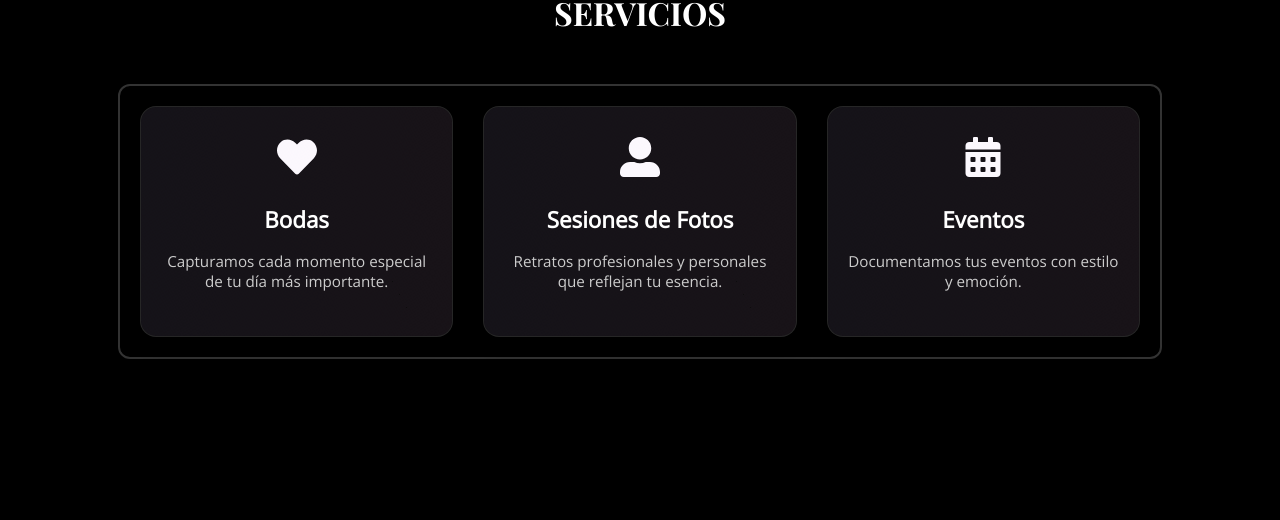
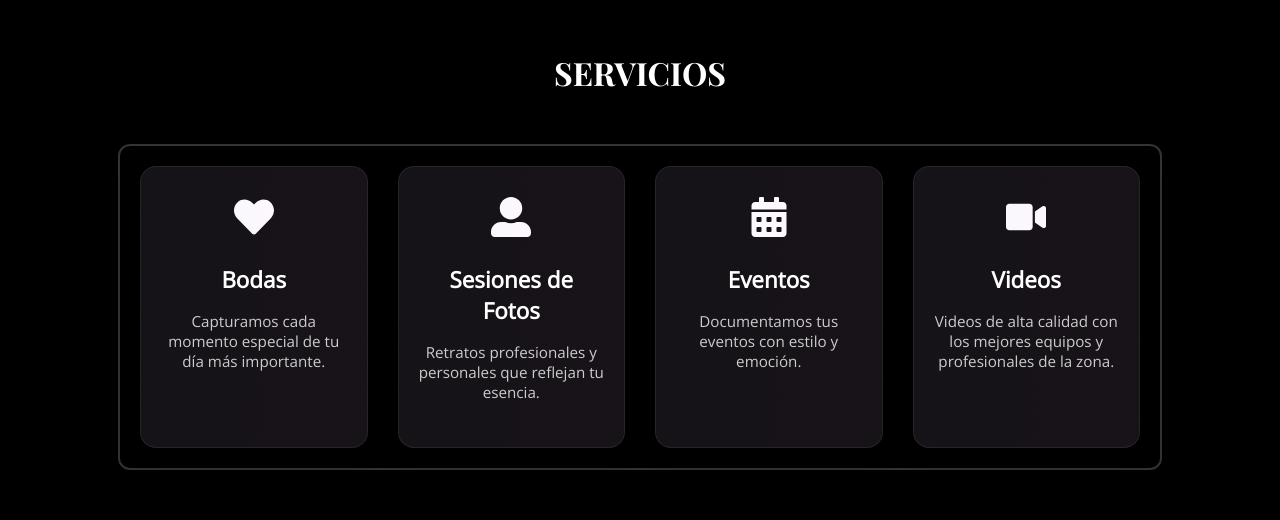
Before and after one commit to jaironberiguete/nels-gallery-website-jb, a React (Vite) app in the folder photo-portfolio/: page / in a window 1280 px wide. Shown: the part 871-1391 px from the top of the page. Built offline with nearby package versions, Linux system fonts and the light colour scheme.

Commit message:
added the video service and icon

```diff
--- a/photo-portfolio/package.json
+++ b/photo-portfolio/package.json
@@ -10,6 +10,7 @@
     "preview": "vite preview"
   },
   "dependencies": {
+    "@emailjs/browser": "^4.4.1",
     "react": "^19.1.0",
     "react-dom": "^19.1.0",
     "react-icons": "^5.5.0",
--- a/photo-portfolio/src/components/Contact.jsx
+++ b/photo-portfolio/src/components/Contact.jsx
@@ -1,21 +1,53 @@
+import React, { useRef } from 'react';
 import './Contact.css';
+import emailjs from "@emailjs/browser";
 
 function Contact() {
+  const form = useRef();
+  const sendEmail = (e) => {
+    e.preventDefault();
+
+    console.log("Sending email with:");
+console.log("Service ID:", import.meta.env.VITE_EMAILJS_SERVICE_ID);
+console.log("Template ID:", import.meta.env.VITE_EMAILJS_TEMPLATE_ID);
+console.log("Public Key:", import.meta.env.VITE_EMAILJS_PUBLIC_KEY);
+console.log("Form ref:", form.current);
+
+    emailjs.sendForm(
+         import.meta.env.VITE_EMAILJS_SERVICE_ID,
+         import.meta.env.VITE_EMAILJS_TEMPLATE_ID,
+         form.current,
+         import.meta.env.VITE_EMAILJS_PUBLIC_KEY
+      )
+      .then(
+        (result) => {
+          alert("Message sent successfully!");
+          console.log(result.text);
+          form.current.reset();
+
+        },
+        (error) => {
+          alert("Failed to send message.");
+          console.error(error.text);
+        }
+      );
+  };
+
   return (
     <section id="CONTACTO" className="contact-section">
       <h2>CONTACTANOS</h2>
-      <form className="contact-form" onSubmit={(e) => e.preventDefault()}>
+      <form ref={form} className="contact-form" onSubmit={sendEmail}>
         <label>
           Nombre
-          <input type="text" placeholder="Nombre Completo" required />
+          <input type="text" name="user_name" placeholder="Nombre Completo" required />
         </label>
         <label>
           Correo Electronico
-          <input type="email" placeholder="tu@correo.com" required />
+          <input type="email" name="user_email" placeholder="tu@correo.com" required />
         </label>
         <label>
           Mensaje
-          <textarea rows="5" placeholder="Escribe un mensaje..." required />
+          <textarea  name="message" rows="5" placeholder="Escribe un mensaje..." required />
         </label>
         <button type="submit">Enviar Mensaje</button>
       </form>
--- a/photo-portfolio/src/components/Services.css
+++ b/photo-portfolio/src/components/Services.css
@@ -8,6 +8,7 @@ html {
   background-color: #000; /* black background */
   color: #fff;
   text-align: center;
+  margin-top: 60px;
 }
 
 .section-title {
@@ -20,7 +21,7 @@ html {
 
 .services-grid {
   display: grid;
-  grid-template-columns: repeat(auto-fit, minmax(250px, 1fr));
+  grid-template-columns: repeat(auto-fit, minmax(200px, 1fr));
   gap: 30px;
   max-width: 1000px;
   margin: 0 auto;
--- a/photo-portfolio/src/components/Services.jsx
+++ b/photo-portfolio/src/components/Services.jsx
@@ -1,5 +1,5 @@
 import './Services.css';
-import { FaCameraRetro, FaUserAlt, FaHeart, FaCalendarAlt, FaBoxOpen } from "react-icons/fa";
+import { FaCameraRetro, FaUserAlt, FaHeart, FaCalendarAlt, FaVideo } from "react-icons/fa";
 
 function Services(){
   return(
@@ -21,6 +21,11 @@ function Services(){
       <h3>Eventos</h3>
       <p>Documentamos tus eventos con estilo y emoción.</p>
     </div>
+    <div className="service-card">
+      <FaVideo size={40} color="#fff" className="service-icon" />
+      <h3>Videos</h3>
+      <p>Videos de alta calidad con los mejores equipos y profesionales de la zona.</p>
+    </div>
   </div>
 </section>
   )
```
Also changed, not shown: 2 other files (tests, documents, lock files or other folders).
